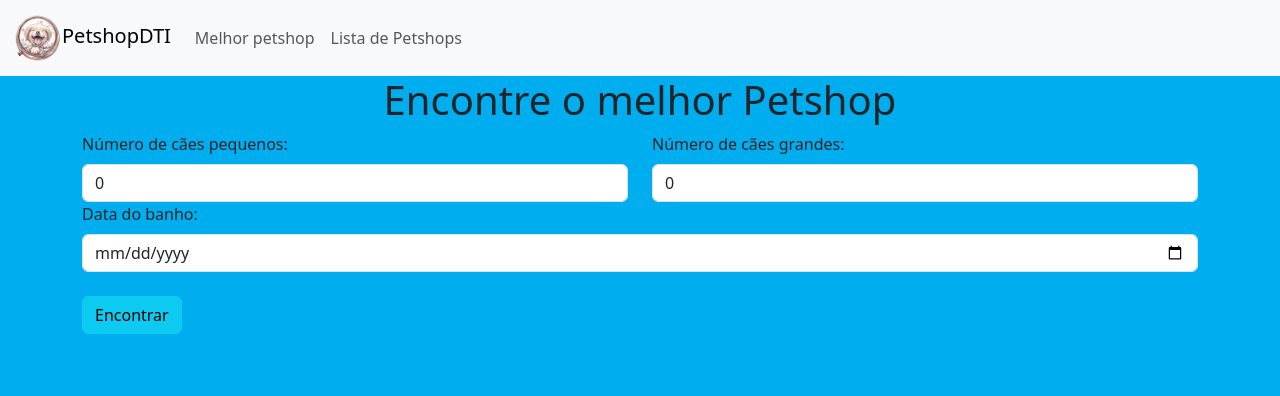
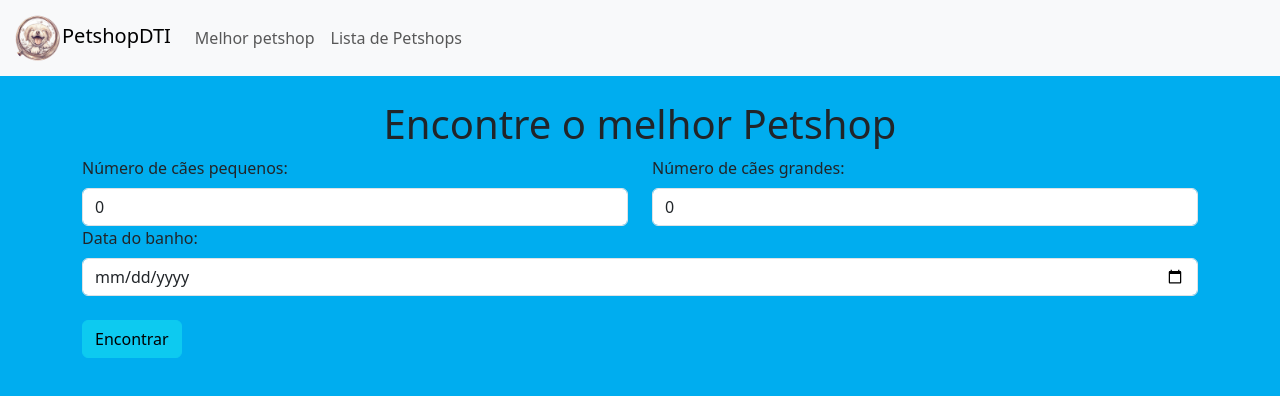
Before and after one commit to ViniciusLAAraujo/DTIPetshopFinderFront, a React (Create React App) app: page /best-petshop in a window 1280 px wide. Shown: the top 396 px of the page. Built offline with nearby package versions, Linux system fonts and the light colour scheme.

Commit message:
Some minor changes in bestPetshopPage to use utils PositiveInt component, for form validation

```diff
--- a/src/components/bestPetshopPage.js
+++ b/src/components/bestPetshopPage.js
@@ -1,6 +1,7 @@
 import React, { useState } from 'react';
 import { Container, Form, Row, Col, Button, Card } from 'react-bootstrap';
-import petshopService from '../services/petshopService';
+import PetshopService from '../services/petshopService';
+import PositiveNumberInput from '../utils/positiveNumberInput';
 
 function BestPetShopPage() {
   const [searchDTO, setSearchDTO] = useState({
@@ -14,7 +15,7 @@ function BestPetShopPage() {
     e.preventDefault();
 
     try {
-      const response = await petshopService.getBestPetShop(searchDTO);
+      const response = await PetshopService.getBestPetShop(searchDTO);
       setBestPetShop(response);
     } catch (err) {
       console.error('Erro ao recuperar o melhor petshop:', err);
@@ -24,40 +25,29 @@ function BestPetShopPage() {
 
   return (
     <Container>
+    <br></br>
     <h1 className="text-center">Encontre o melhor Petshop</h1>
     <Form onSubmit={handleSearch}>
       <Row>
 
         <Col md={6}>
-          <Form.Group>
-            <Form.Label>Número de cães pequenos:</Form.Label>
-            <Form.Control
-              type="number"
+            <PositiveNumberInput
+              label="Número de cães pequenos:"
               value={searchDTO.numSmallDog}
-              onChange={(e) =>
-                setSearchDTO({
-                  ...searchDTO,
-                  numSmallDog: parseInt(e.target.value),
-                })
+              onChange={(value) =>
+                setSearchDTO({ ...searchDTO, numSmallDog: value })
               }
             />
-          </Form.Group>
         </Col>
 
         <Col md={6}>
-          <Form.Group>
-            <Form.Label>Número de cães grandes:</Form.Label>
-            <Form.Control
-            type="number"
-            value={searchDTO.numBigDog}
-            onChange={(e) =>
-              setSearchDTO({
-                ...searchDTO,
-                numBigDog: parseInt(e.target.value),
-              })
-            }
+          <PositiveNumberInput
+              label="Número de cães grandes:"
+              value={searchDTO.numBigDog}
+              onChange={(value) =>
+                setSearchDTO({ ...searchDTO, numBigDog: value })
+              }
             />
-          </Form.Group>
         </Col>
       </Row>
       <Form.Group>
--- /dev/null
+++ b/src/utils/positiveNumberInput.js
@@ -0,0 +1,20 @@
+import React from 'react';
+import { Form } from 'react-bootstrap';
+
+function PositiveNumberInput({ label, value, onChange }) {
+  const handleInputChange = (e) => {
+    const inputValue = parseInt(e.target.value);
+    if (!isNaN(inputValue) && inputValue >= 0) {
+      onChange(inputValue);
+    }
+  };
+
+  return (
+    <Form.Group>
+      <Form.Label>{label}</Form.Label>
+      <Form.Control type="number" value={value} onChange={handleInputChange} />
+    </Form.Group>
+  );
+}
+
+export default PositiveNumberInput;
```
